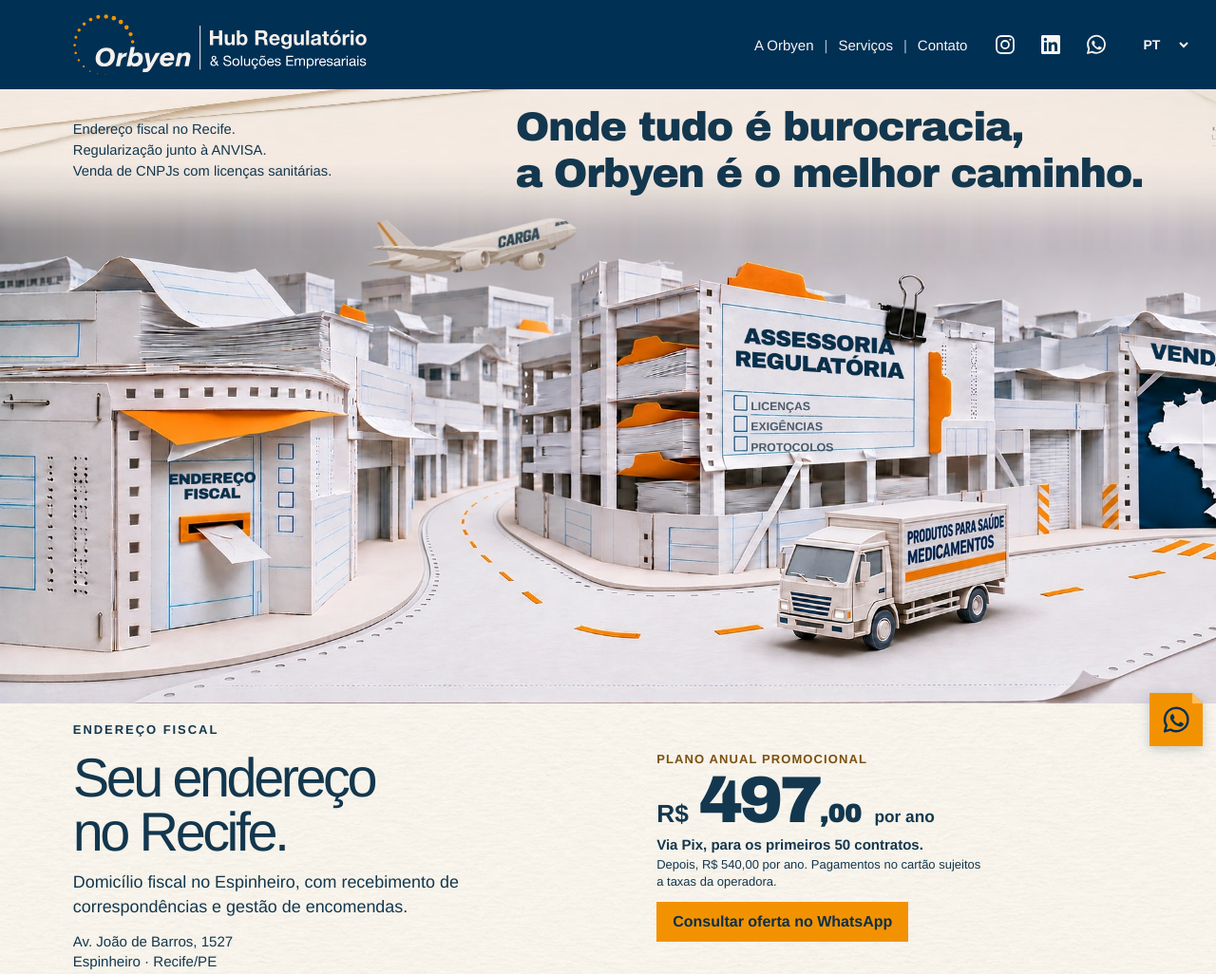
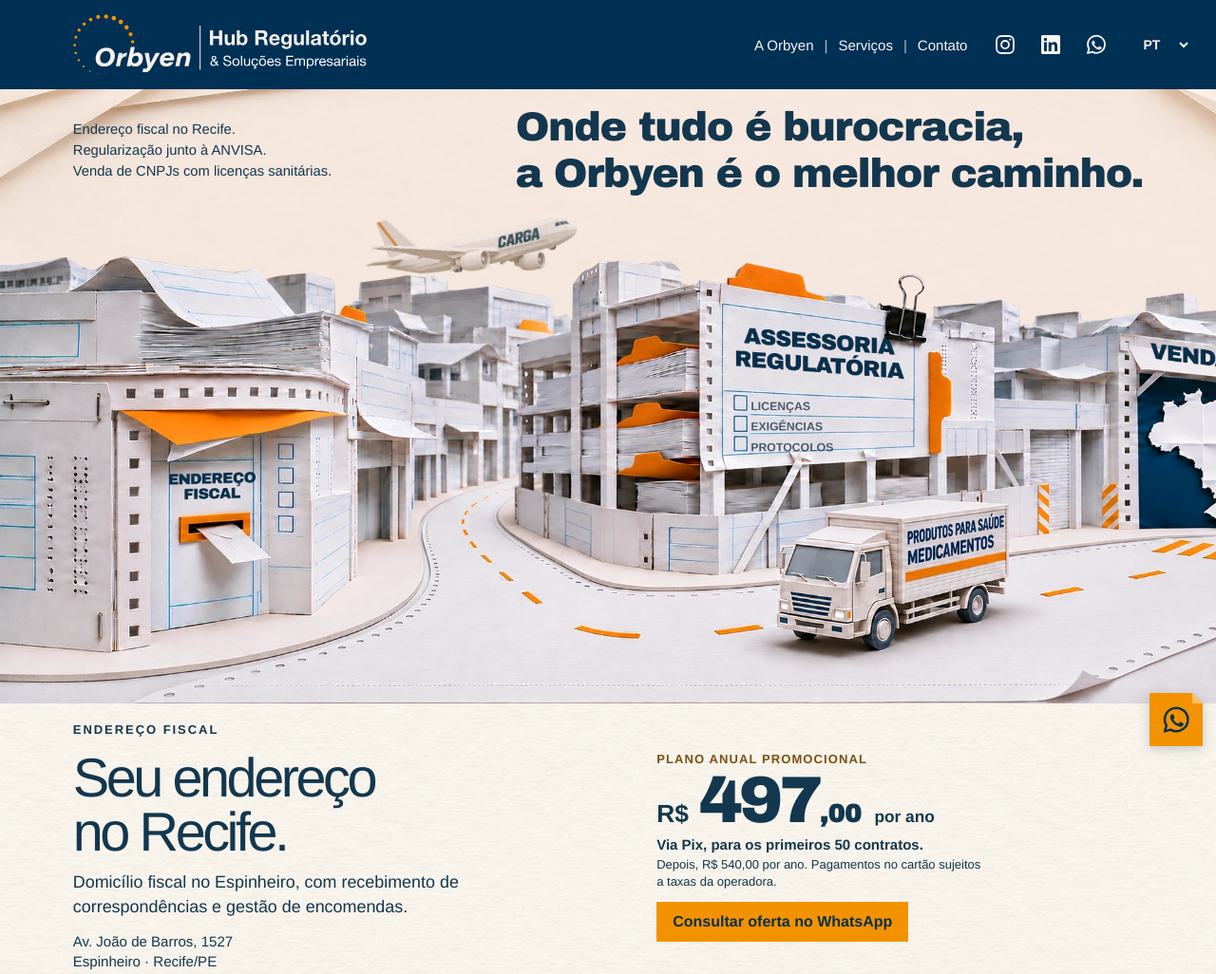
Before and after one commit to b2bpartnersbrzl/orbyen-web, a plain HTML site: page site/index.html in a window 1280 px wide. Shown: the top 1026 px of the page at 95% size. Drawn offline with Linux system fonts and the light colour scheme.

Commit message:
Ativa o céu de papel por padrão no desktop

```diff
--- a/site/index.html
+++ b/site/index.html
@@ -10,7 +10,7 @@
 <link rel="stylesheet" href="./percurso.css?v=whatsapp-flutuante">
 <link rel="stylesheet" href="./contato.css">
 <script src="./idiomas.js?v=whatsapp-flutuante" defer></script>
-<script src="./percurso.js?v=ceu-de-papel" defer></script>
+<script src="./percurso.js?v=ceu-de-papel-padrao" defer></script>
 <script src="./contato.js" defer></script>
 <link rel="icon" href="./assets/arco.svg" type="image/svg+xml">
 <meta name="description" content="Endereço fiscal no Recife. Regularização junto à ANVISA. Venda de CNPJs com licenças sanitárias.">
--- a/site/percurso.js
+++ b/site/percurso.js
@@ -21,7 +21,6 @@
   const mobile = matchMedia('(max-width:800px), (max-width:980px) and (pointer:coarse)');
   const preview = new URLSearchParams(location.search).get('vista');
   const croppedPreview = preview === 'recorte';
-  const paperSkyPreview = preview === 'ceu-de-papel';
   const menuIsOpen = () => menuToggle.getAttribute('aria-expanded') === 'true';
   function setMenu(open, restoreFocus = false) {
     menuToggle.setAttribute('aria-expanded', String(open));
@@ -103,7 +102,7 @@
   function measure() {
     dedicatedOpening = mobile.matches && !croppedPreview;
     document.documentElement.classList.toggle('mobile-dedicated', dedicatedOpening);
-    const desktopPaper = paperSkyPreview && !mobile.matches;
+    const desktopPaper = !mobile.matches;
     document.documentElement.classList.toggle('desktop-paper-sky', desktopPaper);
     const mastHeight = mast.offsetHeight;
     viewport = lens.clientWidth;
```
